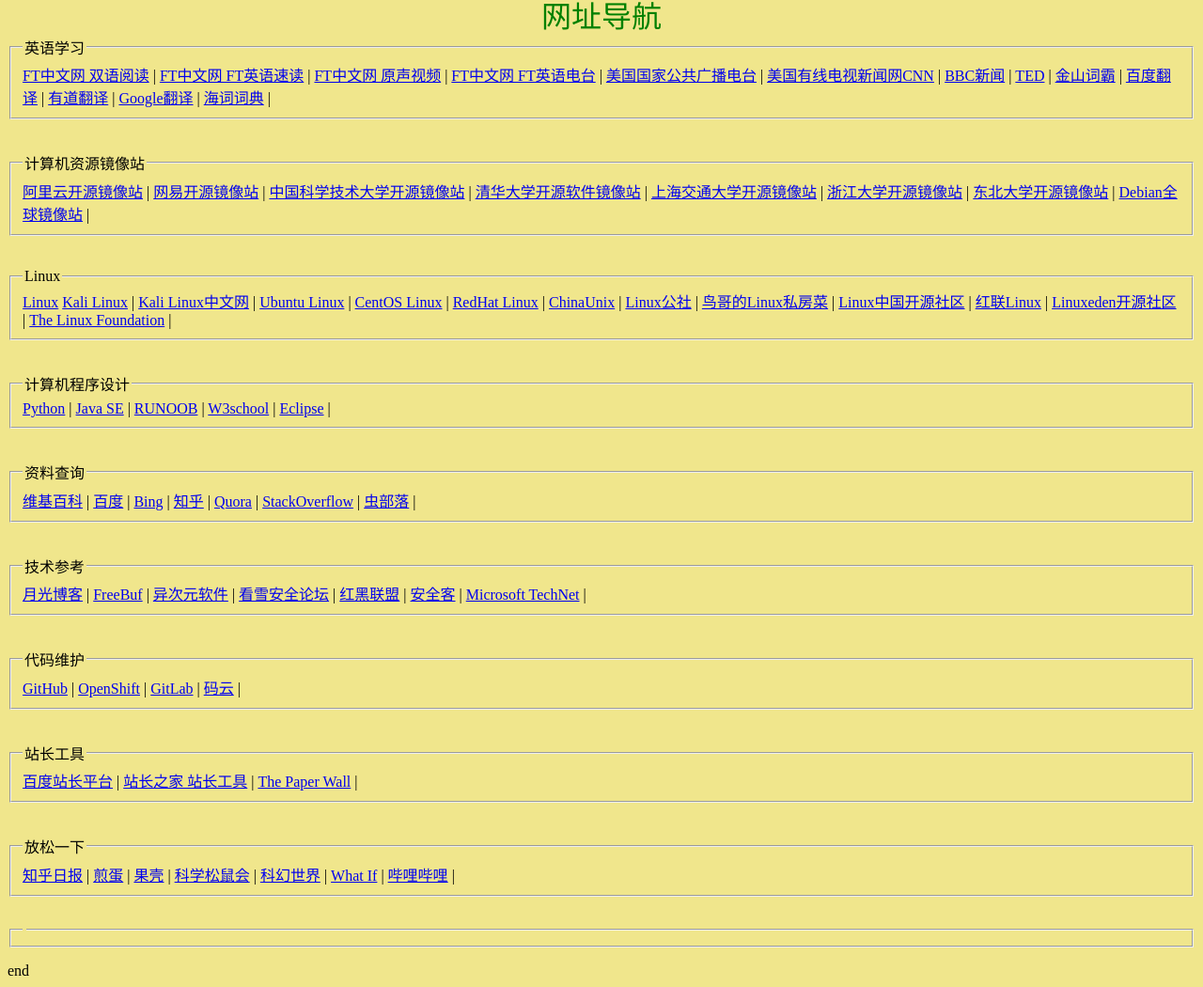
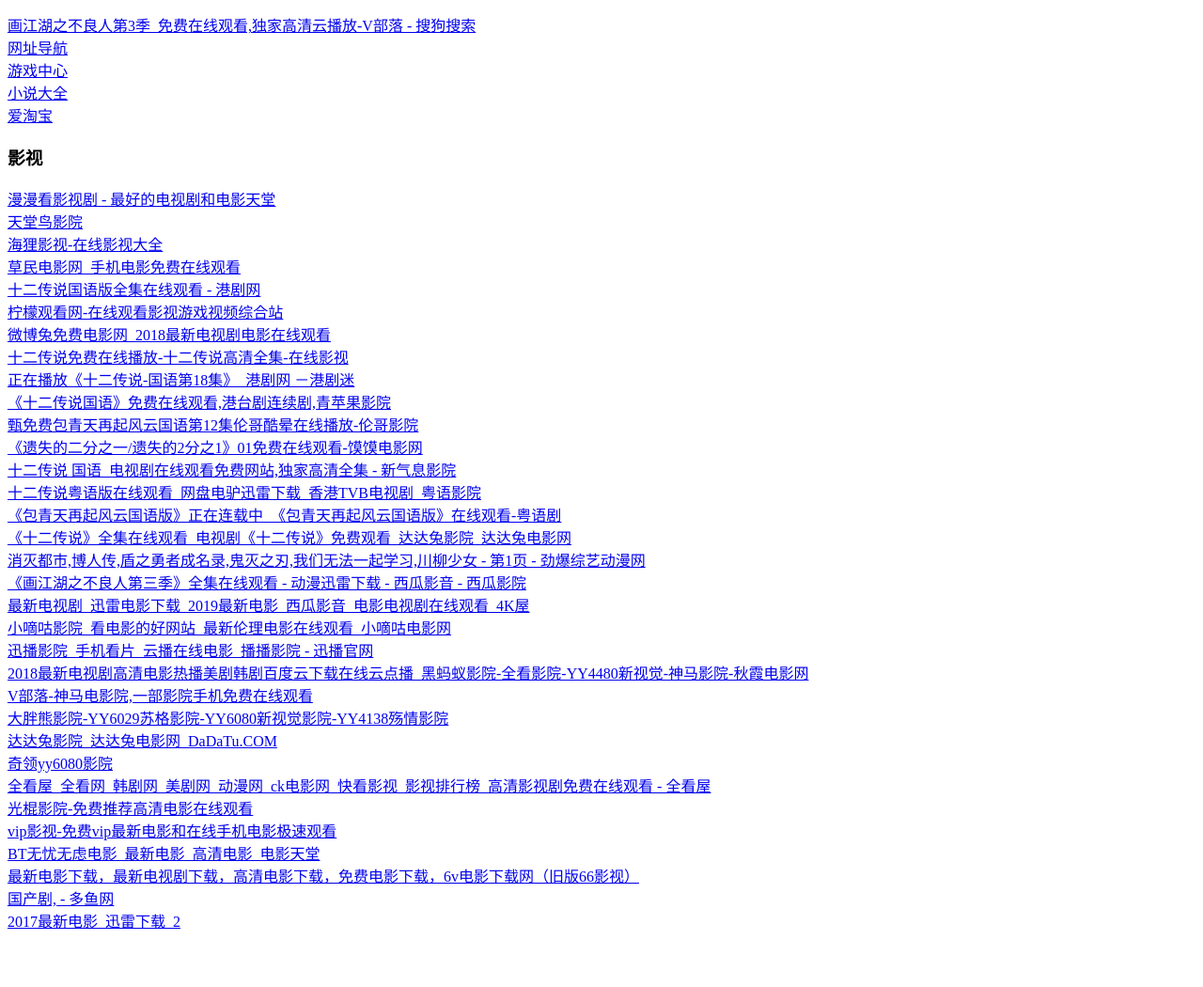
Before and after one commit to mingzt/ftq.github.io, a plain HTML site: page index.html in a window 1280 px wide. Shown: the part 52-1102 px from the top of the page at 94% size. After the commit the page ends 1059 px from the top, so only its background shows below. Drawn offline with Linux system fonts and the light colour scheme.

Commit message:
Update index.html

```diff
--- a/index.html
+++ b/index.html
@@ -1,180 +1,48 @@
-<html>
-<head>
-    <title>网址导航</title>
-</head>
-<meta charset="utf-8">
-<body bgcolor="#F0E68C">
-<form>
-  <fieldset>
-    <legend></legend>
-  </fieldset>
-</form>
-<center>
-    <legend><font size="6" color="green">网址导航</font>
-    <br>
-</center>
-<form>
-  <fieldset>
-    <legend>英语学习</legend>
-<nav>
-    <font size="3">
-        <a href="http://www.ftchinese.com/channel/ce.html">FT中文网 双语阅读</a>   |
-        <a href="http://www.ftchinese.com/channel/speedread.html">FT中文网 FT英语速读</a>  |
-        <a href="http://www.ftchinese.com/channel/ev.html">FT中文网 原声视频</a>   |
-        <a href="http://www.ftchinese.com/channel/radio.html">FT中文网 FT英语电台</a>  |
-        <a href="http://www.npr.org/">美国国家公共广播电台</a>    |
-        <a href="http://edition.cnn.com/">美国有线电视新闻网CNN</a>  |
-        <a href="http://www.bbc.com/news">BBC新闻</a> |
-        <a href="https://www.ted.com/">TED</a>  |
-        <a href="http://www.iciba.com/">金山词霸</a>    |
-        <a href="http://fanyi.baidu.com/">百度翻译</a>  |
-        <a href="http://fanyi.youdao.com/">有道翻译</a> |
-        <a href="https://translate.google.cn/">Google翻译</a> |
-        <a href="http://dict.cn/">海词词典</a>  |
-    </font>
-</nav>
-  </fieldset>
-</form>
-    <br>
-<form>
-  <fieldset>
-    <legend>计算机资源镜像站</legend>
-<nav>
-    <font size="3">
-        <a href="http://mirrors.aliyun.com/">阿里云开源镜像站</a>   |
-        <a href="http://mirrors.163.com/">网易开源镜像站</a>   |
-        <a href="http://mirrors.ustc.edu.cn/">中国科学技术大学开源镜像站</a> |
-        <a href="https://mirrors.tuna.tsinghua.edu.cn/">清华大学开源软件镜像站</a> |
-        <a href="http://ftp.sjtu.edu.cn/">上海交通大学开源镜像站</a>   |
-        <a href="http://mirrors.zju.edu.cn/">浙江大学开源镜像站</a>  |
-        <a href="http://mirror.neu.edu.cn/">东北大学开源镜像站</a>   |
-        <a href="http://www.debian.org/mirror/list">Debian全球镜像站</a> |
-    </font>
-</nav>
-  </fieldset>
-</form>
-    <br>
-<form>
-  <fieldset>
-    <legend>Linux</legend>
-<nav>
-    <font size="3">
-        <a href="https://www.linux.org/">Linux</a>
-        <a href="https://www.kali.org/">Kali Linux</a>  |
-        <a href="http://www.kali.org.cn/">Kali Linux中文网</a> |
-        <a href="https://www.ubuntu.com/index_kylin">Ubuntu Linux</a>   |
-        <a href="https://www.centos.org/">CentOS Linux</a>  |
-        <a href="https://access.redhat.com/">RedHat Linux</a>   |
-        <a href="http://www.chinaunix.net/">ChinaUnix</a>   |
-        <a href="http://www.linuxidc.com/">Linux公社</a>  |
-        <a href="http://linux.vbird.org/">鸟哥的Linux私房菜</a>   |
-        <a href="https://linux.cn/">Linux中国开源社区</a> |
-        <a href="http://www.linuxdiyf.com/">红联Linux</a> |
-        <a href="http://www.linuxeden.com/">Linuxeden开源社区</a>   |
-        <a href="https://www.linuxfoundation.org/">The Linux Foundation</a> |
-    </font>
-</nav>
-  </fieldset>
-</form>
-    <br>
-<form>
-  <fieldset>
-    <legend>计算机程序设计</legend>
-<nav>
-    <font size="3">
-        <a href="https://www.python.org/">Python</a>    |
-        <a href="http://www.oracle.com/technetwork/java/javase/downloads/index.html">Java SE</a>    |
-        <a href="http://www.runoob.com/">RUNOOB</a> |
-        <a href="http://www.w3school.com.cn/">W3school</a>  |
-        <a href="https://www.eclipse.org/">Eclipse</a>  |
-    </font>
-</nav>
-  </fieldset>
-</form>
-    <br>
-<form>
-  <fieldset>
-    <legend>资料查询</legend>
-<nav>
-    <font size="3">
-        <a href="https://www.wikipedia.org/">维基百科</a>   |
-        <a href="https://www.baidu.com/">百度</a> |
-        <a href="https://www.bing.com/?intlF=">Bing</a> |
-        <a href="https://www.zhihu.com/">知乎</a> |
-        <a href="https://www.quora.com/">Quora</a>  |
-        <a href="https://stackoverflow.com/">StackOverflow</a>  |
-        <a href="http://www.chongbuluo.com/">虫部落</a>    |
-    </font>
-</nav>
-  </fieldset>
-</form>
-    <br>
-<form>
-  <fieldset>
-    <legend>技术参考</legend>
-<nav>
-    <font size="3">
-        <a href="http://www.williamlong.info/">月光博客</a> |
-        <a href="http://www.freebuf.com/">FreeBuf</a>   |
-        <a href="http://www.iplaysoft.com/">异次元软件</a>   |
-        <a href="https://bbs.pediy.com/">看雪安全论坛</a> |
-        <a href="https://www.2cto.com/">红黑联盟</a>    |
-        <a href="http://bobao.360.cn/index/index">安全客</a>   |
-        <a href="https://technet.microsoft.com/en-us/">Microsoft TechNet</a>    |
-    </font>
-</nav>
-  </fieldset>
-</form>
-    <br>
-<form>
-  <fieldset>
-    <legend>代码维护</legend>
-<nav>
-    <font size="3">
-        <a href="https://github.com/">GitHub</a>    |
-        <a href="https://www.openshift.com/">OpenShift</a>  |
-        <a href="https://about.gitlab.com/">GitLab</a>  |
-        <a href="https://gitee.com/">码云</a> |
-    </font>
-</nav>
-  </fieldset>
-</form>
-    <br>
-<form>
-  <fieldset>
-    <legend>站长工具</legend>
-<nav>
-    <font size="3">
-        <a href="http://zhanzhang.baidu.com/">百度站长平台</a>    |
-        <a href="http://tool.chinaz.com/">站长之家 站长工具</a> |
-        <a href="https://thepaperwall.com/">The Paper Wall</a>  |
-    </font>
-</nav>
-  </fieldset>
-</form>
-    <br>
-<form>
-  <fieldset>
-    <legend>放松一下</legend>
-<nav>
-    <font size="3">
-        <a href="https://daily.zhihu.com/">知乎日报</a> |
-        <a href="http://jandan.net/">煎蛋</a> |
-        <a href="http://www.guokr.com/">果壳</a>  |
-        <a href="http://songshuhui.net/">科学松鼠会</a>  |
-        <a href="http://www.sfw.com.cn/">科幻世界</a>   |
-        <a href="https://what-if.xkcd.com/">What If</a> |
-        <a href="https://www.bilibili.com/">哔哩哔哩</a>    |
-    </font>
-</nav>
-  </fieldset>
-</form>
-    <br>
-<form>
-  <fieldset>
-    <legend></legend>
-  </fieldset>
-</form>
-</body>
-</html>
-end
+<!DOCTYPE NETSCAPE-Bookmark-file-1>
+<!-- This is an automatically generated file.
+It will be read and overwritten.
+Do Not Edit! -->
+<TITLE>Bookmarks</TITLE>
+<H1>Bookmarks</H1>
+<META HTTP-EQUIV="Content-Type" CONTENT="text/html; charset=utf-8">
+<DL><P>
+<DT><A HREF="https://www.sogou.com/sogou?pid=sogou-brse-1cdf14d1e3699d61&query=%BB%AD%BD%AD%BA%FE%D6%AE%B2%BB%C1%BC%C8%CB%B5%DA3%BC%BE_%C3%E2%B7%D1%D4%DA%CF%DF%B9%DB%BF%B4%2C%B6%C0%BC%D2%B8%DF%C7%E5%D4%C6%B2%A5%B7%C5-V%B2%BF%C2%E4&url404=http%3A%2F%2Fwww.vbuluo.com%2Fv_46999.html" ADD_DATE="107728241853">画江湖之不良人第3季_免费在线观看,独家高清云播放-V部落 - 搜狗搜索</A>
+<DT><A HREF="https://123.sogou.com/" ADD_DATE="107728241853">网址导航</A>
+<DT><A HREF="https://wan.sogou.com/api/landingpage.do?source=0012000300000" ADD_DATE="107728241853">游戏中心</A>
+<DT><A HREF="http://xs.sogou.com/?source=10001_00007_00001_" ADD_DATE="107728241853">小说大全</A>
+<DT><A HREF="https://ai.taobao.com?pid=mm_498130067_724900004_109290750287" ADD_DATE="107728241853">爱淘宝</A>
+<DT><H3 FOLDED ADD_DATE="107728241853">影视</H3>
+<DL><P>
+<DT><A HREF="http://www.manmankan.com/dy2013/" ADD_DATE="107728176569">漫漫看影视剧 - 最好的电视剧和电影天堂</A>
+<DT><A HREF="https://www.tv120.net/index.html" ADD_DATE="107728176569">天堂鸟影院</A>
+<DT><A HREF="http://www.hailiys.com/" ADD_DATE="107728176569">海狸影视-在线影视大全</A>
+<DT><A HREF="https://www.cmdy5.com/" ADD_DATE="107728176569">草民电影网_手机电影免费在线观看</A>
+<DT><A HREF="https://www.gangjuw.com/tvb/558.html" ADD_DATE="107728176569">十二传说国语版全集在线观看 - 港剧网</A>
+<DT><A HREF="http://www.nmgk.com/" ADD_DATE="107728176569">柠檬观看网-在线观看影视游戏视频综合站</A>
+<DT><A HREF="http://weibotu.com/" ADD_DATE="107728176569">微博兔免费电影网_2018最新电视剧电影在线观看</A>
+<DT><A HREF="http://www.webyingshi.com/movie/11143.html" ADD_DATE="107728176569">十二传说免费在线播放-十二传说高清全集-在线影视</A>
+<DT><A HREF="http://www.tvbme.com/play/3406-1-18.html" ADD_DATE="107728176569">正在播放《十二传说-国语第18集》_港剧网 －港剧迷</A>
+<DT><A HREF="http://www.54fq.com/detail/shierchuanshuoguoyu.html" ADD_DATE="107728176569">《十二传说国语》免费在线观看,港台剧连续剧,青苹果影院</A>
+<DT><A HREF="https://www.lungeyy.com/gangtaiju/45928-3-12.html" ADD_DATE="107728176569">甄免费包青天再起风云国语第12集伦哥酷晕在线播放-伦哥影院</A>
+<DT><A HREF="http://00m1.com/play/28927-0-9.html" ADD_DATE="107728176569">《遗失的二分之一/遗失的2分之1》01免费在线观看-馍馍电影网</A>
+<DT><A HREF="http://www.xinqixi.com/v_33618.html" ADD_DATE="107728176569">十二传说 国语_电视剧在线观看免费网站,独家高清全集 - 新气息影院</A>
+<DT><A HREF="https://www.yueyuyy.com/tv/shierchuanshuo/" ADD_DATE="107728176569">十二传说粤语版在线观看_网盘电驴迅雷下载_香港TVB电视剧_粤语影院</A>
+<DT><A HREF="http://www.yuewz.com/tvb/BaoQingTianZaiQiFengYunGuoYuBan/index.html" ADD_DATE="107728176569">《包青天再起风云国语版》正在连载中_《包青天再起风云国语版》在线观看-粤语剧</A>
+<DT><A HREF="https://www.dadatutu.com/tvb/shierchuanshuo/" ADD_DATE="107728176569">《十二传说》全集在线观看_电视剧《十二传说》免费观看_达达兔影院_达达兔电影网</A>
+<DT><A HREF="https://kan.jinbaozy.com/vodtypehtml/2.html" ADD_DATE="107728176569">消灭都市,博人传,盾之勇者成名录,鬼灭之刃,我们无法一起学习,川柳少女 - 第1页 - 劲爆综艺动漫网</A>
+<DT><A HREF="https://www.xigua110.com/cartoon/huajianghuzhibuliangrendisanji.htm" ADD_DATE="107728176569">《画江湖之不良人第三季》全集在线观看 - 动漫迅雷下载 - 西瓜影音 - 西瓜影院</A>
+<DT><A HREF="http://www.kkkkmao.com/" ADD_DATE="107728176569">最新电视剧_迅雷电影下载_2019最新电影_西瓜影音_电影电视剧在线观看_4K屋</A>
+<DT><A HREF="http://www.xdg456.com/" ADD_DATE="107728176569">小嘀咕影院_看电影的好网站_最新伦理电影在线观看_小嘀咕电影网</A>
+<DT><A HREF="http://www.xunb.cc/" ADD_DATE="107728176569">迅播影院_手机看片_云播在线电影_播播影院 - 迅播官网</A>
+<DT><A HREF="http://www.hmytv.com/" ADD_DATE="107728176569">2018最新电视剧高清电影热播美剧韩剧百度云下载在线云点播_黑蚂蚁影院-全看影院-YY4480新视觉-神马影院-秋霞电影网</A>
+<DT><A HREF="http://www.vbuluo99.com/" ADD_DATE="107728176569">V部落-神马电影院,一部影院手机免费在线观看</A>
+<DT><A HREF="https://www.dpxdy.com/" ADD_DATE="107728176569">大胖熊影院-YY6029苏格影院-YY6080新视觉影院-YY4138殇情影院</A>
+<DT><A HREF="https://www.dadatutu.com/" ADD_DATE="107728176569">达达兔影院_达达兔电影网_DaDaTu.COM</A>
+<DT><A HREF="http://www.ly6080.com.cn/" ADD_DATE="107728176569">奇领yy6080影院</A>
+<DT><A HREF="https://www.quankanwu.com/" ADD_DATE="107728176569">全看屋_全看网_韩剧网_美剧网_动漫网_ck电影网_快看影视_影视排行榜_高清影视剧免费在线观看 - 全看屋</A>
+<DT><A HREF="https://www.4y3.cn/" ADD_DATE="107728176569">光棍影院-免费推荐高清电影在线观看</A>
+<DT><A HREF="http://www.vipys.net/" ADD_DATE="107728176569">vip影视-免费vip最新电影和在线手机电影极速观看</A>
+<DT><A HREF="https://www.bt5156.com/" ADD_DATE="107728176569">BT无忧无虑电影_最新电影_高清电影_电影天堂</A>
+<DT><A HREF="http://www.hao6v.com/" ADD_DATE="107728176569">最新电影下载，最新电视剧下载，高清电影下载，免费电影下载，6v电影下载网（旧版66影视）</A>
+<DT><A HREF="http://tt.babauy.com/guocanju/" ADD_DATE="107728176569">国产剧, - 多鱼网</A>
+<DT><A HREF="http://www.40pd.cc/" ADD_DATE="107728176569">2017最新电影_迅雷下载_2
```
